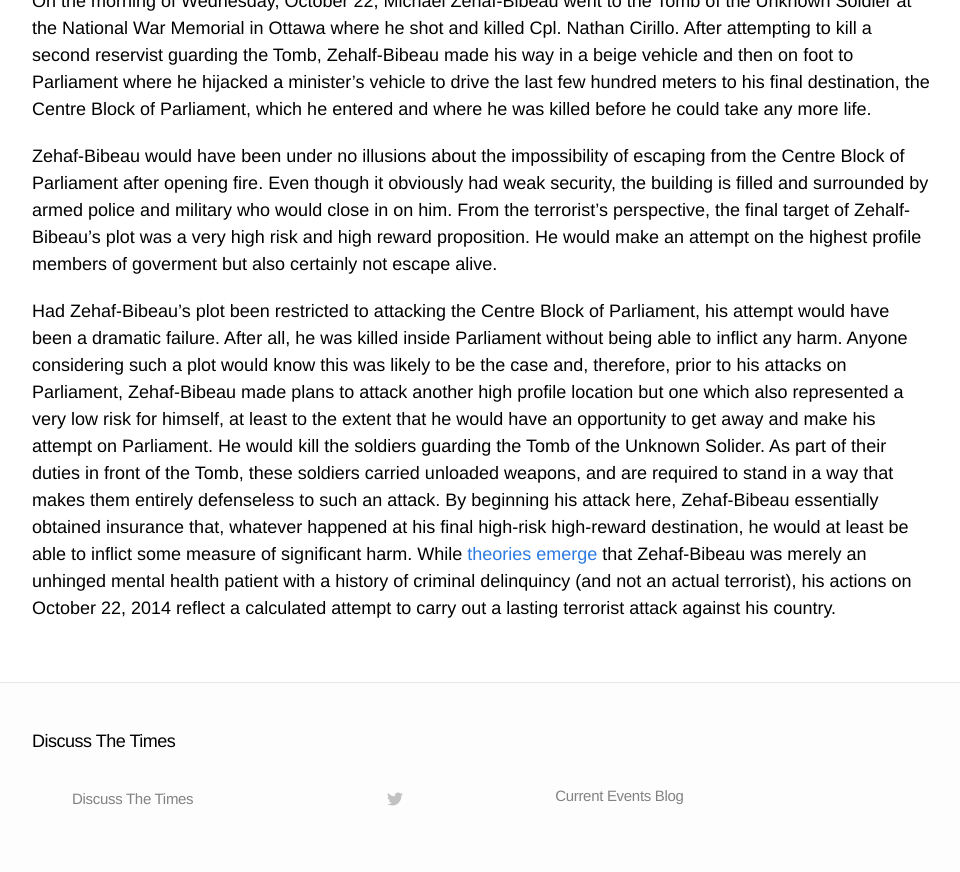
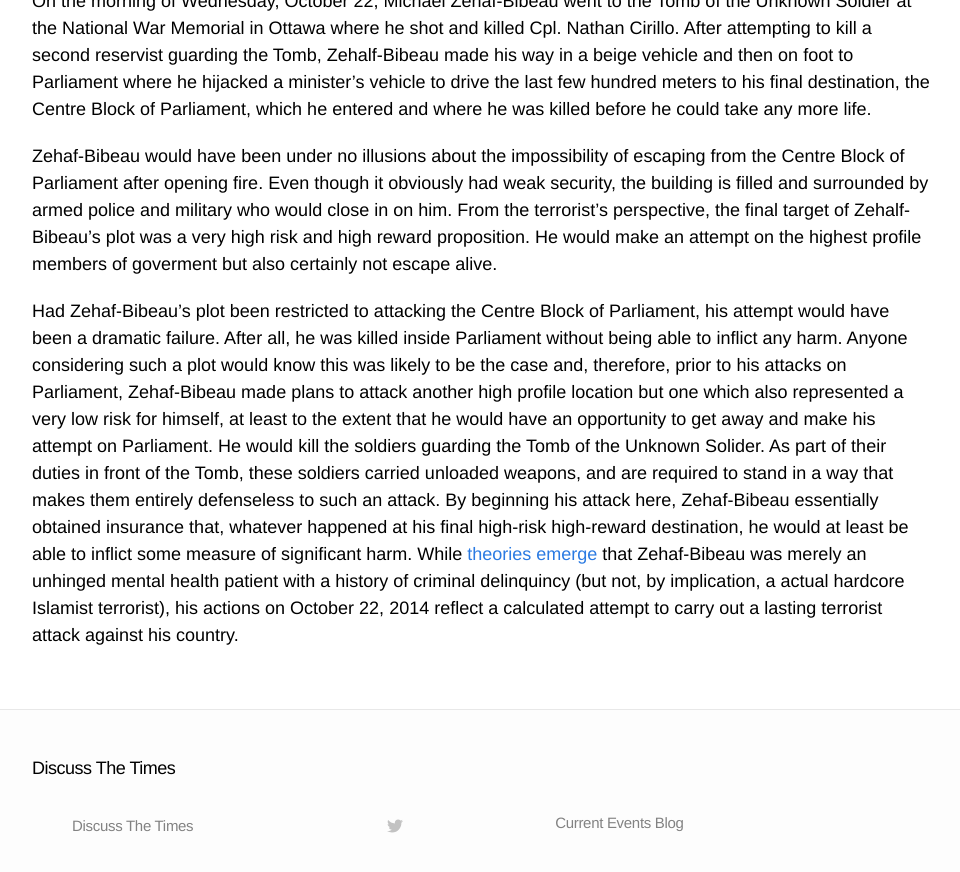
Before and after one commit to genderup/passionateblogger, a Jekyll site: the page built from _posts/blog/2014-10-24-Zehaf-Bibeau.md, in a window 1280 px wide and 900 px high, scrolled down 778 px. Shown: the top 872 px of the window, without its empty margins (158-1118 px from the left). Built offline with Jekyll 4.4.1, drawn with Linux system fonts in a browser that asks for light colours.

Commit message:
high risk

```diff
--- a/_posts/blog/2014-10-24-Zehaf-Bibeau.md
+++ b/_posts/blog/2014-10-24-Zehaf-Bibeau.md
@@ -14,4 +14,4 @@ On the morning of Wednesday, October 22, Michael Zehaf-Bibeau went to the Tomb o
 
 Zehaf-Bibeau would have been under no illusions about the impossibility of escaping from the Centre Block of Parliament after opening fire. Even though it obviously had weak security, the building is filled and surrounded by armed police and military who would close in on him. From the terrorist's perspective, the final target of Zehalf-Bibeau's plot was a very high risk and high reward proposition. He would make an attempt on the highest profile members of goverment but also certainly not escape alive.
 
-Had Zehaf-Bibeau's plot been restricted to attacking the Centre Block of Parliament, his attempt would have been a dramatic failure. After all, he was killed inside Parliament without being able to inflict any harm.  Anyone considering such a plot would know this was likely to be the case and, therefore, prior to his attacks on Parliament, Zehaf-Bibeau made plans to attack another high profile location but one which also represented a very low risk for himself, at least to the extent that he would have an opportunity to get away and make his attempt on Parliament. He would kill the soldiers guarding the Tomb of the Unknown Solider.  As part of their duties in front of the Tomb, these soldiers carried unloaded weapons, and are required to stand in a way that makes them entirely defenseless to such an attack. By beginning his attack here, Zehaf-Bibeau essentially obtained insurance that, whatever happened at his final high-risk high-reward destination, he would at least be able to inflict some measure of significant harm.  While <a href="https://twitter.com/rj_gallagher/status/525101666149085184">theories emerge</a> that Zehaf-Bibeau was merely an unhinged mental health patient with a history of criminal delinquincy (and not an actual terrorist), his actions on October 22, 2014 reflect a calculated attempt to carry out a lasting terrorist attack against his country.
+Had Zehaf-Bibeau's plot been restricted to attacking the Centre Block of Parliament, his attempt would have been a dramatic failure. After all, he was killed inside Parliament without being able to inflict any harm.  Anyone considering such a plot would know this was likely to be the case and, therefore, prior to his attacks on Parliament, Zehaf-Bibeau made plans to attack another high profile location but one which also represented a very low risk for himself, at least to the extent that he would have an opportunity to get away and make his attempt on Parliament. He would kill the soldiers guarding the Tomb of the Unknown Solider.  As part of their duties in front of the Tomb, these soldiers carried unloaded weapons, and are required to stand in a way that makes them entirely defenseless to such an attack. By beginning his attack here, Zehaf-Bibeau essentially obtained insurance that, whatever happened at his final high-risk high-reward destination, he would at least be able to inflict some measure of significant harm.  While <a href="https://twitter.com/rj_gallagher/status/525101666149085184">theories emerge</a> that Zehaf-Bibeau was merely an unhinged mental health patient with a history of criminal delinquincy (but not, by implication, a actual hardcore Islamist terrorist), his actions on October 22, 2014 reflect a calculated attempt to carry out a lasting terrorist attack against his country.
```
